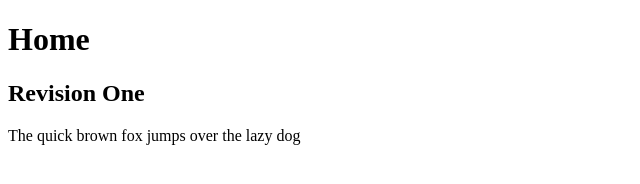
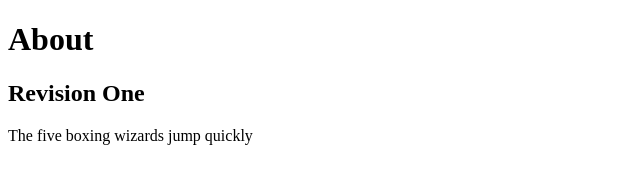
Before and after one commit to kaygomo/Project, a plain HTML site: page about.html in a window 1280 px wide. Shown: the whole page, without its empty margins (0-640 px from the left). Drawn offline with Linux system fonts and the light colour scheme.

Commit message:
Saved changes to About file

```diff
--- a/about.html
+++ b/about.html
@@ -6,9 +6,9 @@
     </head>
     <body>
 
-        <h1>Home</h1>
+        <h1>About</h1>
         <h2>Revision One</h2>
-        <p>The quick brown fox jumps over the lazy dog</p>
+        <p>The five boxing wizards jump quickly</p>
 
     </body>
 </html>
```
